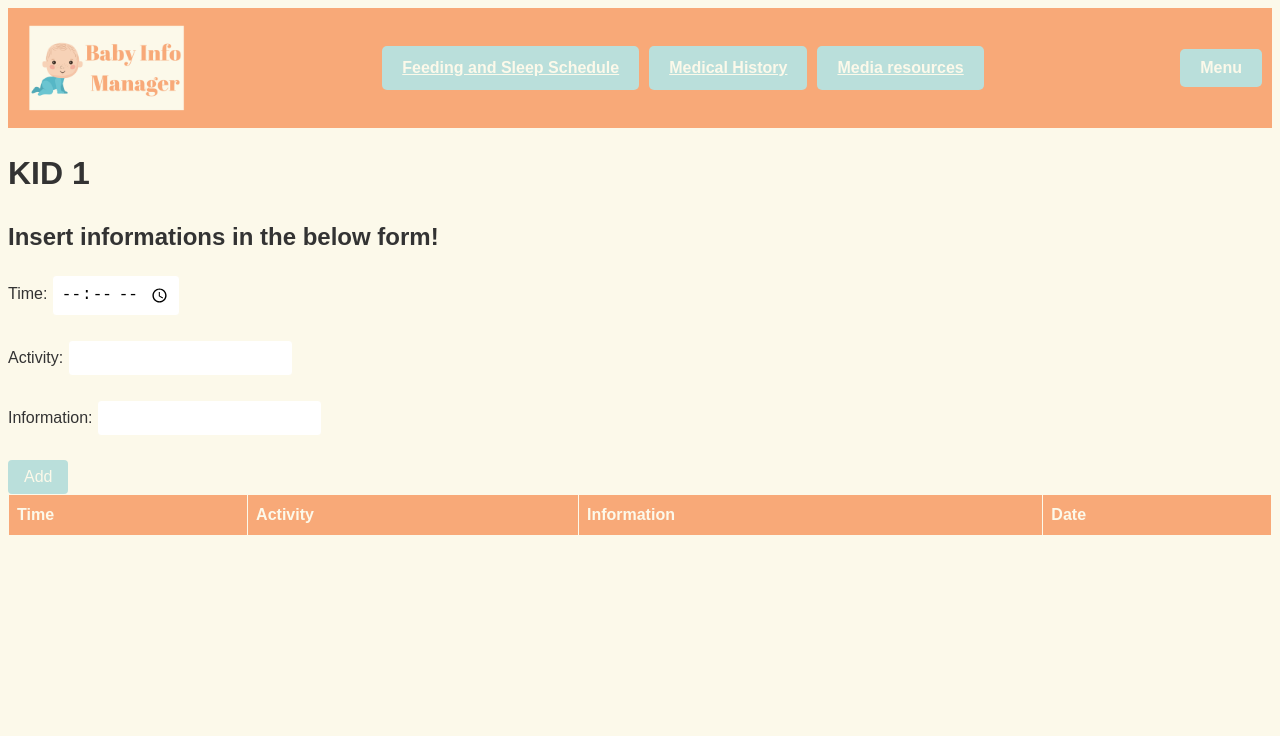
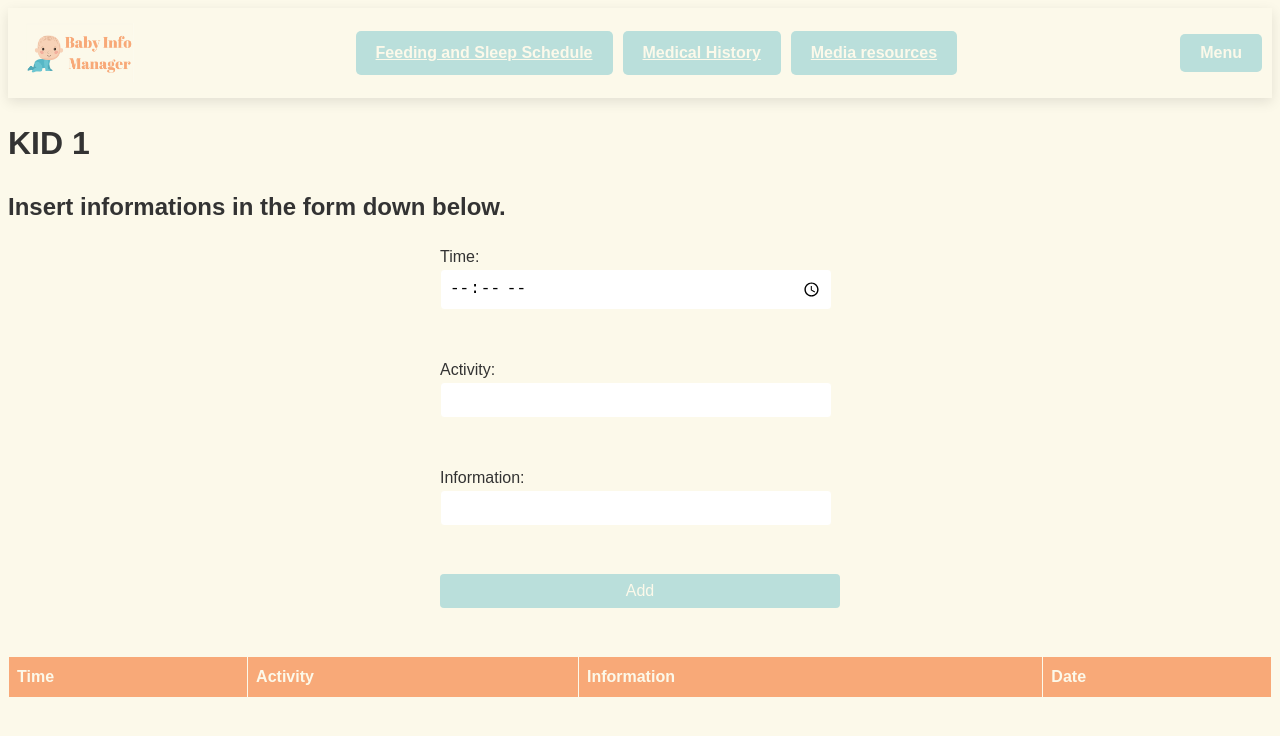
Before and after one commit to crisubianca/WebTechnologies, a plain HTML site: page fsSchedule.html in a window 1280 px wide. Drawn offline with Linux system fonts and the light colour scheme.

Commit message:
updates fsSchedule

```diff
--- a/fsSchedule.html
+++ b/fsSchedule.html
@@ -6,7 +6,7 @@
     <link rel="stylesheet" href="fsScheduleStyle.css">
   </head>
   <body>
-    <header>
+    <header class="box-shadow">
       <div class="logo-container">
         <a href="homePage.html"><img src="logo.png" alt="Logo"></a>
       </div>
@@ -27,7 +27,7 @@
         KID 1
     </h1>
     <h2>
-        Insert informations in the below form!
+        Insert informations in the form down below.
     </h2>
 
     <form>
@@ -42,7 +42,7 @@
 
         <input type="button" value="Add" onclick="addRow()">
       </form>
-
+      <br><br>
       <table id="myTable">
         <thead>
           <tr>
--- a/fsScheduleStyle.css
+++ b/fsScheduleStyle.css
@@ -1,3 +1,7 @@
+* {
+  box-sizing: border-box;
+}
+
 html {
     height: 100%;
     width: 100%;
@@ -10,7 +14,7 @@ html {
     font-size: 16px;
     line-height: 1.5;
     height: 100%;
-    overflow: hidden;
+    /* overflow: hidden; */
     padding:0;
   }
 
@@ -19,12 +23,15 @@ html {
     justify-content:space-between;
     align-items: center;
     padding: 10px;
-    background-color: #F8A978;
+    background-color: #FCF9EA;
     color: #FCF9EA;
   }
 
+  .box-shadow {
+    box-shadow: 0 0.25rem 0.75rem rgba(0, 0, 0, .10);
+  }
   .logo-container img {
-    height: 100px;
+    height: 70px;
     vertical-align: middle;
   }
 
@@ -48,6 +55,10 @@ html {
 
   .button:hover {
     background-color: #FFC5A1;
+  }
+
+  .menu-buttons-container:hover {
+    display: block;
   }
 
   .dropdown {
@@ -130,6 +141,21 @@ button[type="button"]:hover {
   background-color:#F8A978;
 }
 
+/* Style form label */
+label {
+  display: inline-block;
+  width: 100px;
+  margin-right: 1em;
+}
+
+/* Style form container */
+form {
+  display: flex;
+  flex-direction: column;
+  max-width: 400px;
+  margin: 0 auto;
+}
+
 /* Style the table */
 table {
   border-collapse: collapse;
```
